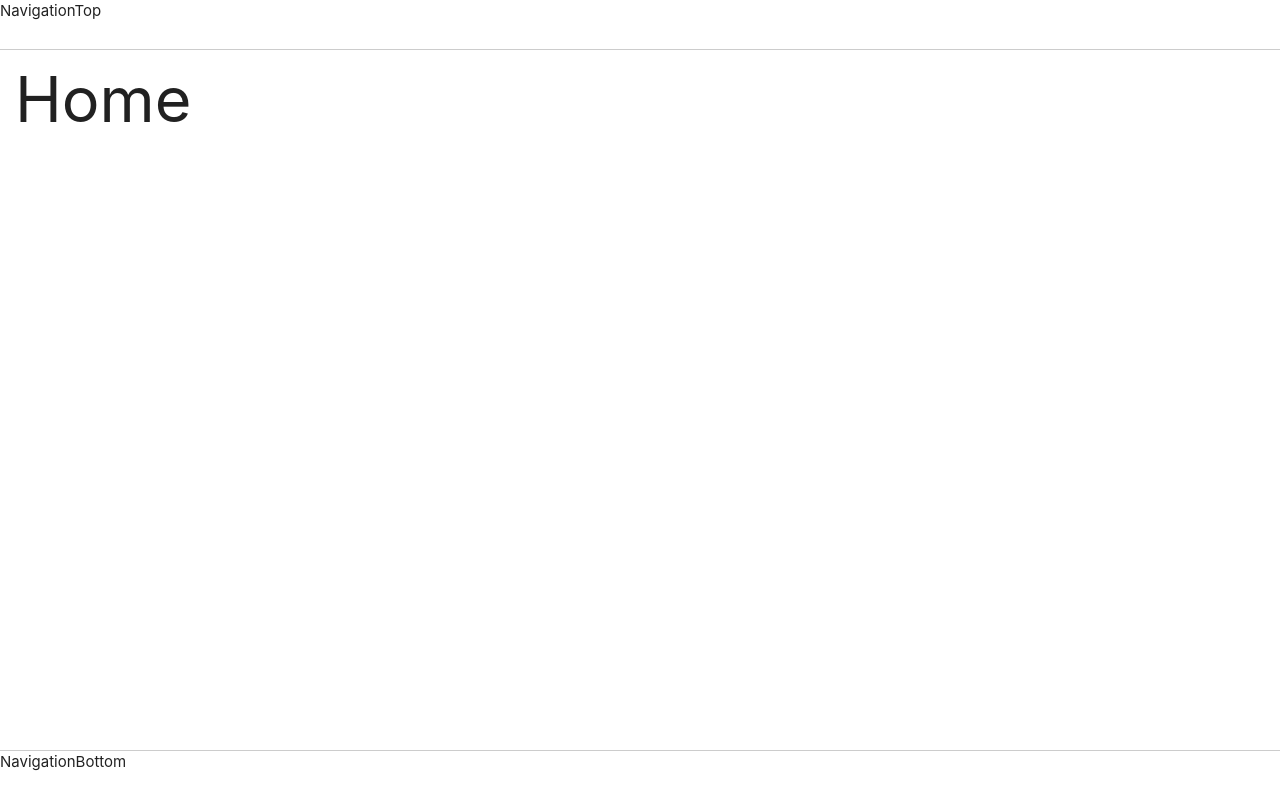
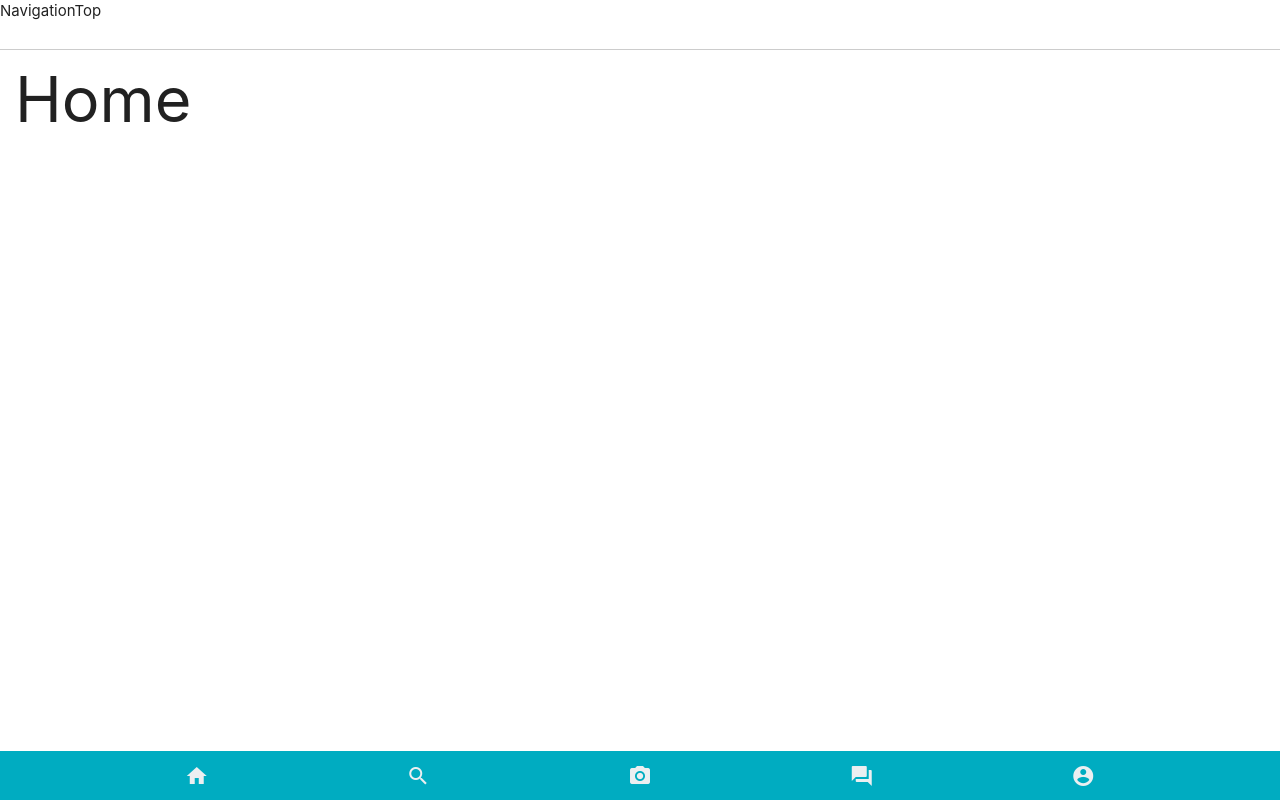
Before and after one commit to jack-carling/photo-pwa, a Vue app in the folder frontend/: page / in a window 1280 px wide. Built offline with nearby package versions, Linux system fonts and the light colour scheme.

Commit message:
Bottom Navigation
• Moved chat to navigation part
• Styling
• Added routes

Co-Authored-By: Robin Nordin <61803782+robin-nordin@users.noreply.github.com>

```diff
--- a/frontend/src/components/NavigationBottom.vue
+++ b/frontend/src/components/NavigationBottom.vue
@@ -1,18 +1,102 @@
 <template>
-  <div>
-    NavigationBottom
+  <div v-if="chat" class="chat">
+    <input @keyup.enter="sendMessage" v-model="message" type="text" placeholder="Aa" />
+    <div><i class="material-icons" @click="sendMessage">send</i></div>
+  </div>
+  <div class="navigation" v-else>
+    <div>
+      <i class="material-icons" @click="$router.push('/')">home</i>
+    </div>
+    <div>
+      <i class="material-icons" @click="$router.push('/search')">search</i>
+    </div>
+    <div>
+      <i class="material-icons" @click="$router.push('/camera')">photo_camera</i>
+    </div>
+    <div>
+      <i class="material-icons" @click="$router.push('/chat')">question_answer</i>
+    </div>
+    <div>
+      <i class="material-icons" @click="$router.push('/account')">account_circle</i>
+    </div>
   </div>
 </template>
 
 <script>
 export default {
-
-}
+  data() {
+    return {
+      message: '',
+    };
+  },
+  computed: {
+    username() {
+      return this.$store.state.user.name;
+    },
+    chat() {
+      if (this.$route.path === '/chat') {
+        return true;
+      } else {
+        return false;
+      }
+    },
+  },
+  methods: {
+    async sendMessage() {
+      if (this.message === '') return;
+      let data = JSON.stringify({
+        username: this.username,
+        message: this.message,
+      });
+      let res = await fetch('/api/chat/message', {
+        method: 'POST',
+        headers: { 'Content-Type': 'application/json' },
+        body: data,
+      });
+      res = await res.json();
+      if (res.success) {
+        this.message = '';
+      }
+    },
+  },
+};
 </script>
 
 <style scoped>
-div {
+div.chat,
+div.navigation {
   height: 50px;
-  border-top: 1px solid #CCCCCC;
+  background-color: #00acc1;
+  border-top: 1px solid #fff;
+}
+div.chat {
+  display: flex;
+  align-items: center;
+  padding: 0 0.5rem;
+}
+div.navigation {
+  display: flex;
+  justify-content: space-evenly;
+  align-items: center;
+}
+div.chat div,
+div.navigation div {
+  width: 50px;
+  height: 50px;
+  display: grid;
+  place-items: center;
+  color: #eceff1;
+}
+input,
+input:focus {
+  margin: 0 !important;
+  border-bottom: none !important;
+  box-shadow: none !important;
+}
+input {
+  background-color: #eceff1 !important;
+  height: initial !important;
+  padding: 0.5rem 1rem !important;
+  border-radius: 999px !important;
 }
 </style>
--- a/frontend/src/views/Chat.vue
+++ b/frontend/src/views/Chat.vue
@@ -27,15 +27,6 @@ export default {
     },
   },
   methods: {
-    async sendMessage(message) {
-      let data = JSON.stringify({ username: this.username, message });
-      let res = await fetch('/api/chat/message', {
-        method: 'POST',
-        headers: { 'Content-Type': 'application/json' },
-        body: data,
-      });
-      res = await res.json();
-    },
     scrollDown() {
       this.$refs.area.scrollTo({
         top: this.$refs.area.scrollHeight,
```
Also changed, not shown: 1 other file (tests, documents, lock files or other folders).
